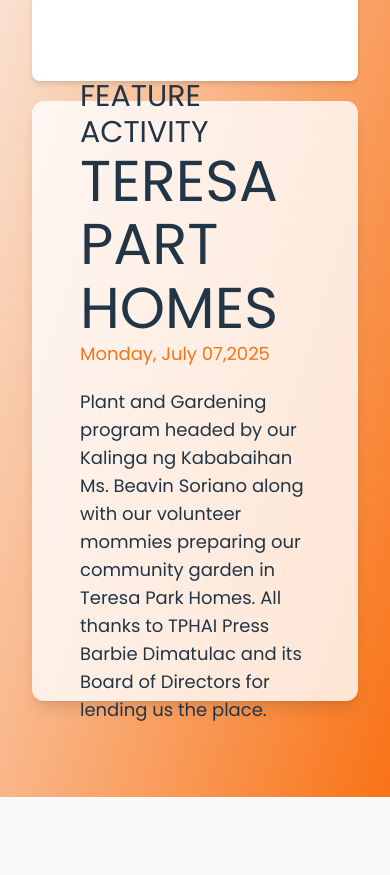
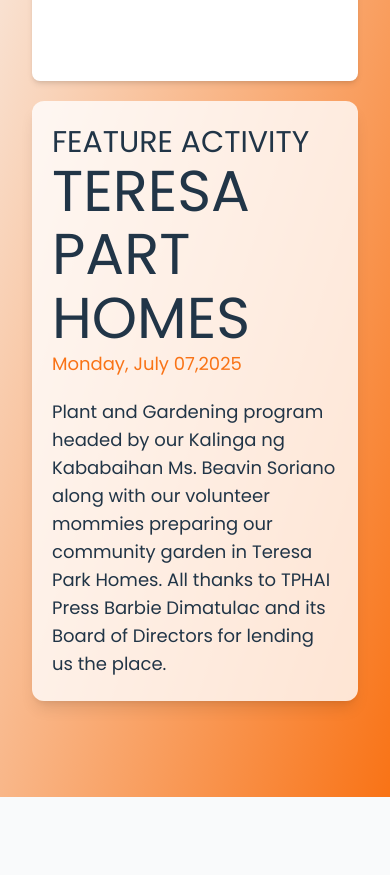
Before and after one commit to ItsMeJosue0021/web, a React (Vite) app: page / in a window 390 px wide. Shown: the part 4471-5346 px from the top of the page. Built offline with nearby package versions, Linux system fonts and the light colour scheme.

Commit message:
UI: Added [Events, Footer] section in the landing page

```diff
--- a/src/pages/Home.jsx
+++ b/src/pages/Home.jsx
@@ -181,7 +181,7 @@
                                 </div>
                             </div>
                         <div className="relative w-full md:w-3/5 h-[600px] bg-white/80 rounded-xl shadow-lg ">
-                            <div className="flex flex-col items-left justify-center h-full gap-5 p-12 md:ml-16 text-lg poppins-regular">
+                            <div className="flex flex-col items-left justify-center h-full gap-5 p-5 md:p-12 md:ml-16 text-lg poppins-regular">
                                 <div className="flex flex-col gap-">
                                     <h2 className="text-3xl">FEATURE ACTIVITY</h2>
                                     <h1 className="uppercase">Teresa Part Homes</h1>
```
